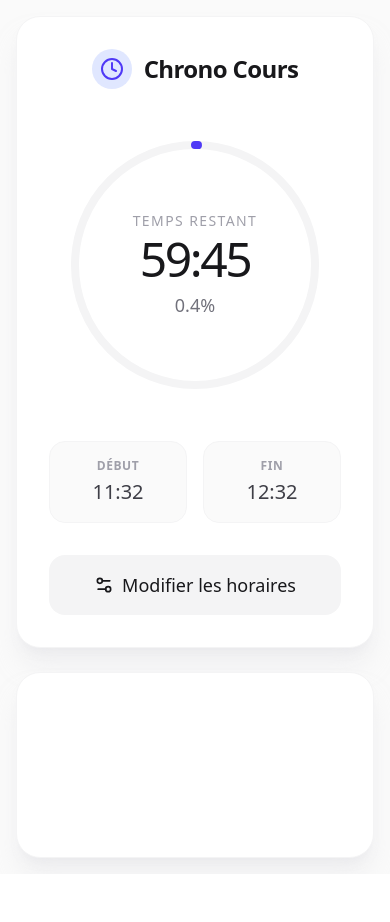
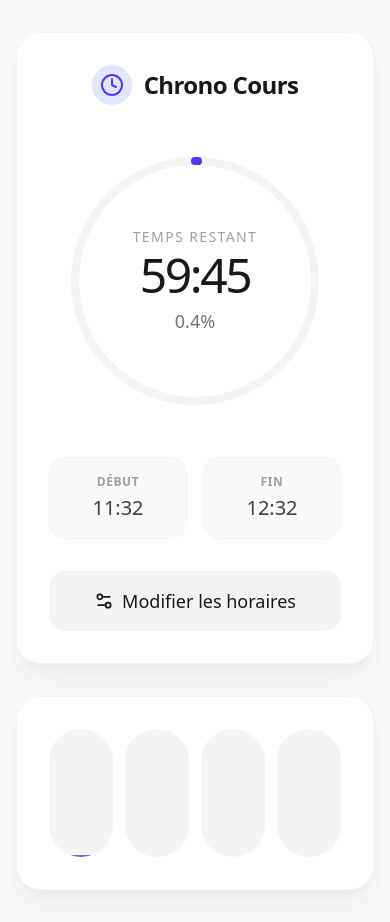
Before and after one commit to Nael-Basset/Chrono-cours, a React (Vite) app: page / in a window 390 px wide. Both pictures are taken after a click on the button "Démarrer le décompte". Before the commit the page ends 874 px from the top, so only its background shows below. Built offline with nearby package versions, Linux system fonts and the light colour scheme.

Commit message:
fix: refactor layout for mobile visibility, fix flex collapse issues and remove items-center root constraint

```diff
--- a/src/App.tsx
+++ b/src/App.tsx
@@ -134,9 +134,10 @@ export default function App() {
   }
 
   return (
-    <div className="min-h-screen bg-zinc-50 flex items-center justify-center p-4 font-sans text-zinc-900">
-      <div className="flex flex-col md:flex-row gap-6 items-stretch w-full max-w-5xl justify-center">
-        <div className="max-w-md w-full bg-white rounded-3xl shadow-xl shadow-zinc-200/50 overflow-hidden border border-zinc-100 shrink-0">
+    <div className="min-h-screen bg-zinc-50 py-8 px-4 font-sans text-zinc-900 overflow-y-auto">
+      <div className="flex flex-col md:flex-row gap-8 items-start w-full max-w-5xl mx-auto justify-center">
+        {/* Main Card */}
+        <div className="w-full max-w-md bg-white rounded-3xl shadow-xl shadow-zinc-200/50 overflow-hidden border border-zinc-100 shrink-0">
           <div className="p-8">
             <div className="flex items-center justify-center gap-3 mb-8">
               <div className="w-10 h-10 rounded-full bg-indigo-100 flex items-center justify-center text-indigo-600">
@@ -270,28 +271,28 @@ export default function App() {
           </div>
         </div>
 
+        {/* Progress Bars Section */}
         <AnimatePresence>
           {isRunning && numBars > 0 && (
             <motion.div
               initial={{ opacity: 0, y: 20 }}
               animate={{ opacity: 1, y: 0 }}
               exit={{ opacity: 0, y: 20 }}
-              className="bg-white rounded-3xl shadow-xl shadow-zinc-200/50 border border-zinc-100 p-8 flex flex-col gap-6 w-full max-w-md overflow-y-auto"
+              className="bg-white rounded-3xl shadow-xl shadow-zinc-200/50 border border-zinc-100 p-8 flex flex-col gap-8 w-full max-w-md overflow-visible"
             >
               {chunkedBars.map((row, rowIndex) => (
-                <div key={rowIndex} className="flex gap-4 items-end flex-1 min-h-[120px]">
+                <div key={rowIndex} className="flex gap-3 items-end h-32 w-full">
                   {row.map((bar) => (
                     bar.isPlaceholder ? (
-                      <div key={bar.id} className="flex-1 shrink-0" />
+                      <div key={bar.id} className="flex-1" />
                     ) : (
                       <div
                         key={bar.id}
-                        className="flex-1 bg-zinc-100 rounded-full overflow-hidden relative flex flex-col justify-end shrink-0"
-                        style={{ height: `${bar.heightPercentage}%` }}
+                        className="flex-1 bg-zinc-100 rounded-full overflow-hidden relative flex flex-col justify-end h-full"
                         title={`Quart d'heure ${Number(bar.id) + 1}`}
                       >
                         <div
-                          className={`w-full transition-all duration-300 ease-out rounded-full ${isFinished ? 'bg-emerald-500' : 'bg-indigo-500'}`}
+                          className={`w-full transition-all duration-500 ease-out rounded-full ${isFinished ? 'bg-emerald-500' : 'bg-indigo-500'}`}
                           style={{ height: `${bar.fillPercentage}%` }}
                         />
                       </div>
```
